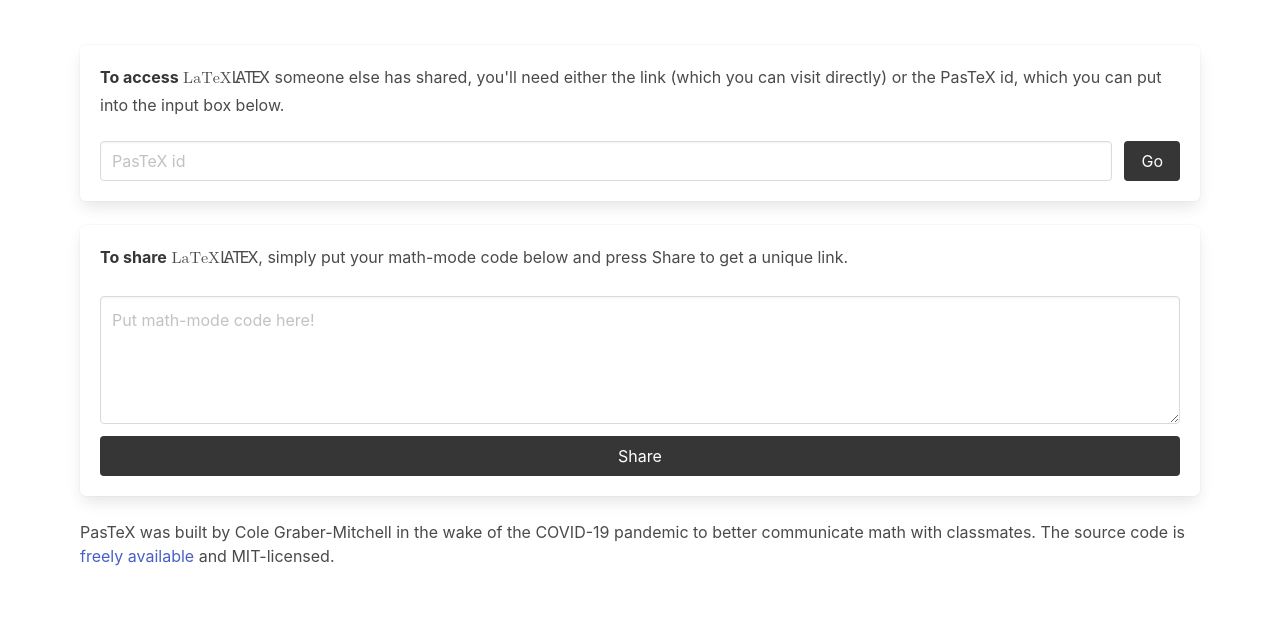
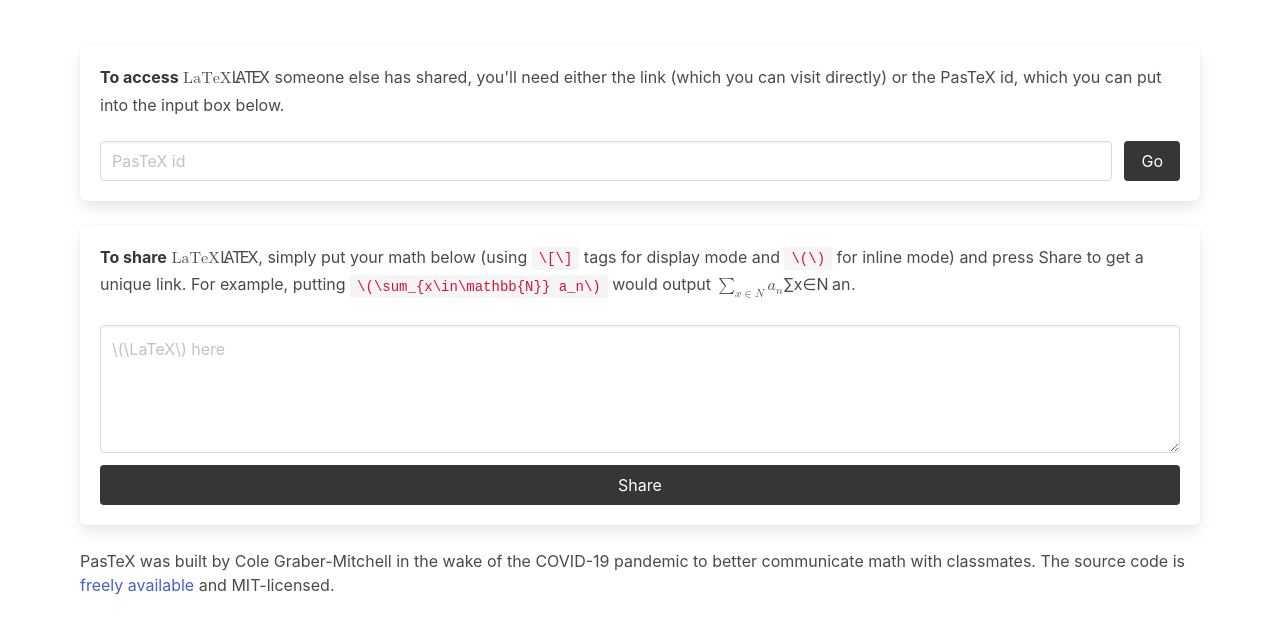
Before and after one commit to cgm616/pastex, a website built with webpack: page public/index.html in a window 1280 px wide. Shown: the part 144-776 px from the top of the page. Built offline with nearby package versions, Linux system fonts and the light colour scheme.

Commit message:
Update index to be more accurate

```diff
--- a/public/index.html
+++ b/public/index.html
@@ -48,12 +48,13 @@
                 <div class="box">
                     <div class="content">
                         <p>
-                            <strong>To share</strong> \(\LaTeX\), simply put your math-mode code below and press Share to get a unique link.
+                            <strong>To share</strong> \(\LaTeX\), simply put your math below (using <code>\[\]</code> tags for display mode and <code>\(\)</code> for inline mode) and press Share to get a unique link.
+                            For example, putting <code>\(\sum_{x\in\mathbb{N}} a_n\)</code> would output \(\sum_{x\in\mathbb{N}} a_n\).
                         </p>
                     </div>
                     <div class="field">
                         <div class="control">
-                            <textarea class="textarea" placeholder="Put math-mode code here!" id="share-text"></textarea>
+                            <textarea class="textarea" placeholder="\(\LaTeX\) here" id="share-text"></textarea>
                         </div>
                     </div>
                     <div class="field">
```
